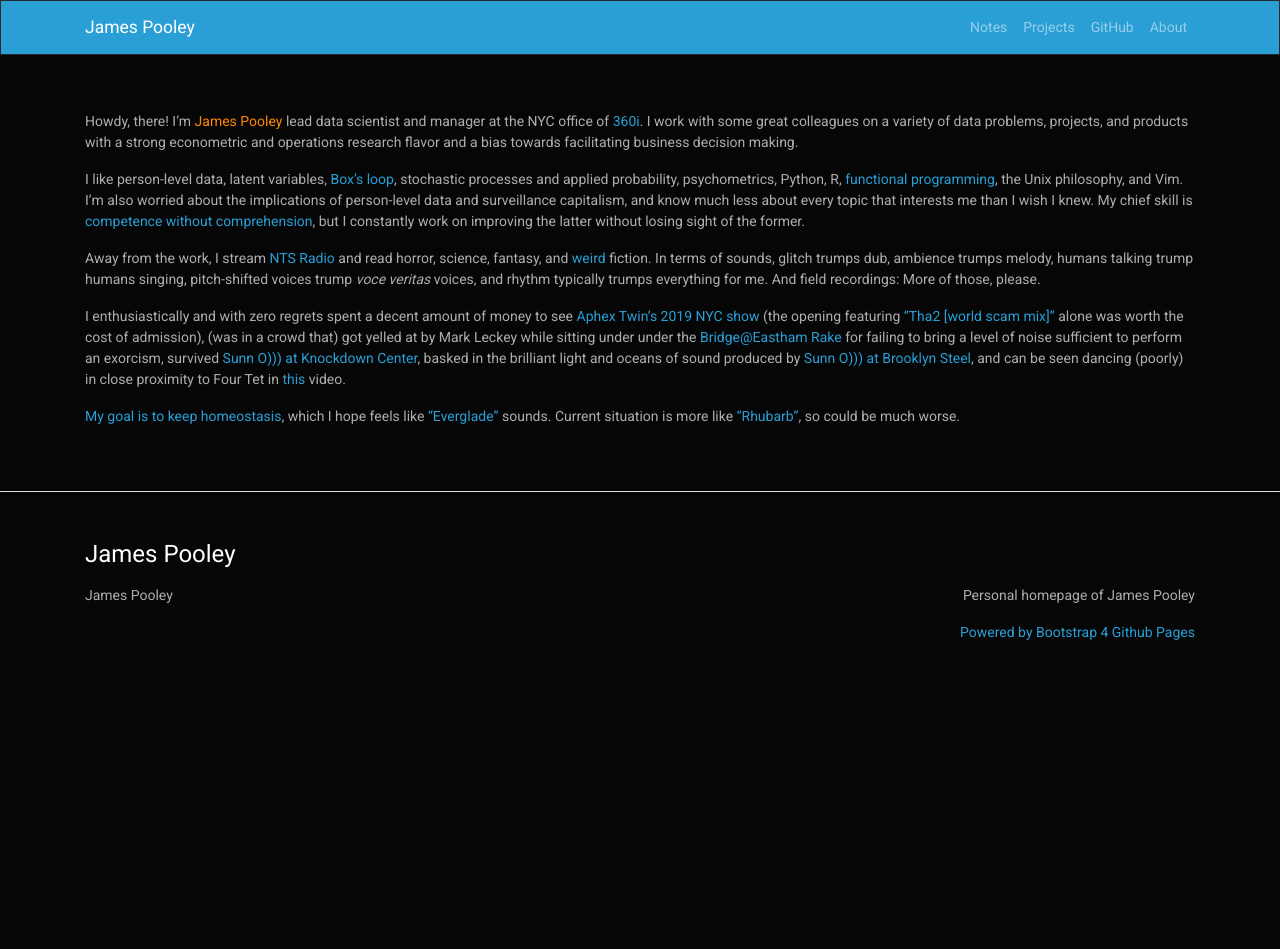
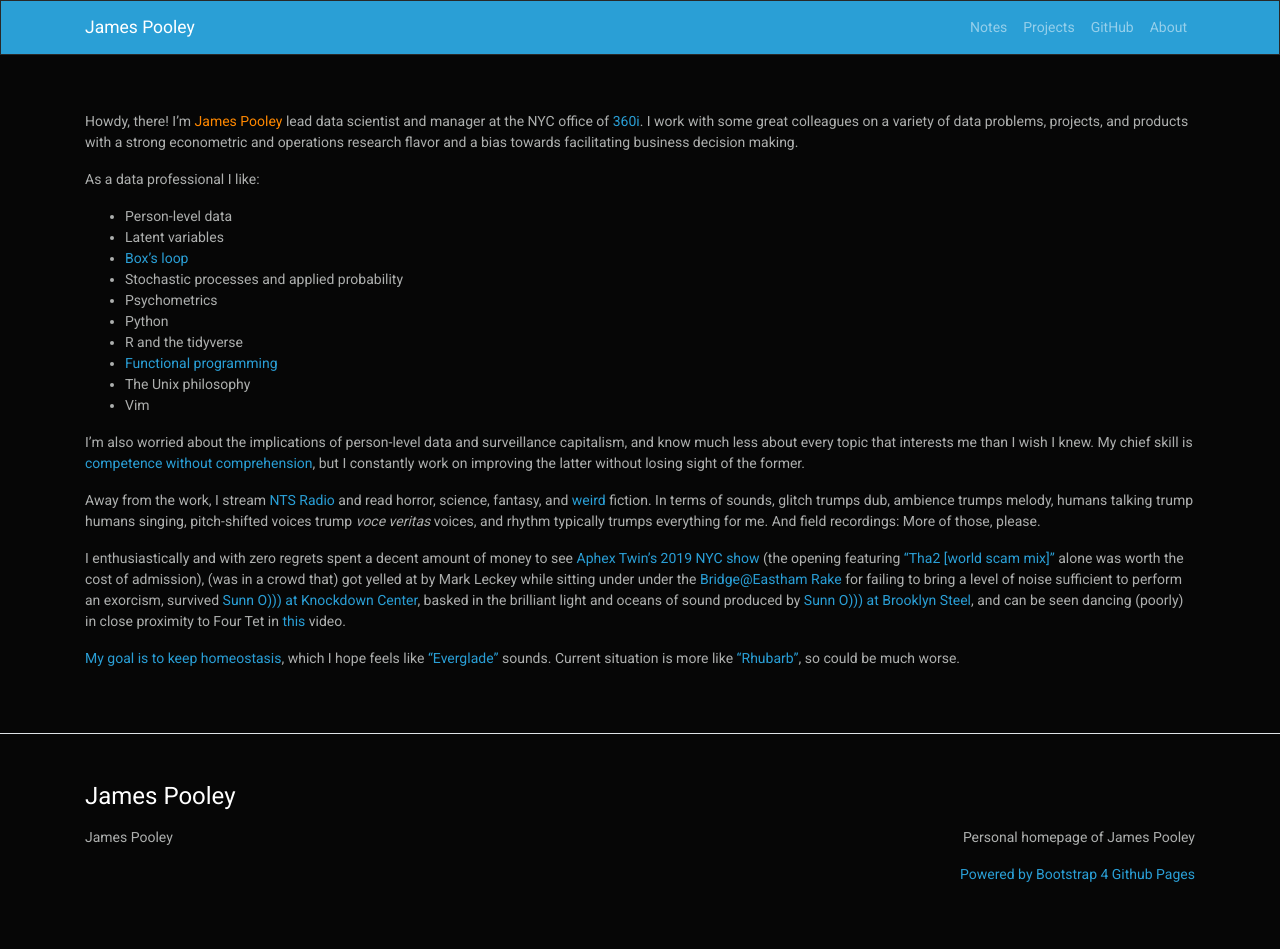
Before and after one commit to jamespooley/archived-jamespooley.github.io, a Jekyll site: the page built from about.md, in a window 1280 px wide. Built offline with Jekyll 4.4.1, drawn with Linux system fonts in a browser that asks for light colours; our own code applies the rules of GitHub Pages for plain Markdown files; before the commit the page ends 900 px from its top, so only the background shows below that.

Commit message:
Test out some bullet point formatting of likes

```diff
--- a/about.md
+++ b/about.md
@@ -11,9 +11,19 @@ I work with some great colleagues on a variety of data problems,
 projects, and products with a strong econometric and operations research flavor and a bias towards
 facilitating business decision making.
 
-I like person-level data, latent variables,
-[Box's loop](http://www.cs.columbia.edu/~blei/papers/Blei2014b.pdf),
-stochastic processes and applied probability, psychometrics, Python, R, [functional programming](https://www.youtube.com/watch?v=bzUmK0Y07ck), the Unix philosophy, and Vim.
+As a data professional I like:
+* Person-level data
+* Latent variables
+* [Box's loop](http://www.cs.columbia.edu/~blei/papers/Blei2014b.pdf
+)
+* Stochastic processes and applied probability
+* Psychometrics
+* Python
+* R and the tidyverse
+* [Functional programming](https://www.youtube.com/watch?v=bzUmK0Y07ck)
+* The Unix philosophy
+* Vim
+
 I'm also worried about the implications of person-level data and surveillance
 capitalism, and know much less about every topic that interests me than I wish I knew.
 My chief skill is [competence without comprehension](https://www.theatlantic.com/technology/archive/2012/06/-a-perfect-and-beautiful-machine-what-darwins-theory-of-evolution-reveals-about-artificial-intelligence/258829/),
```
